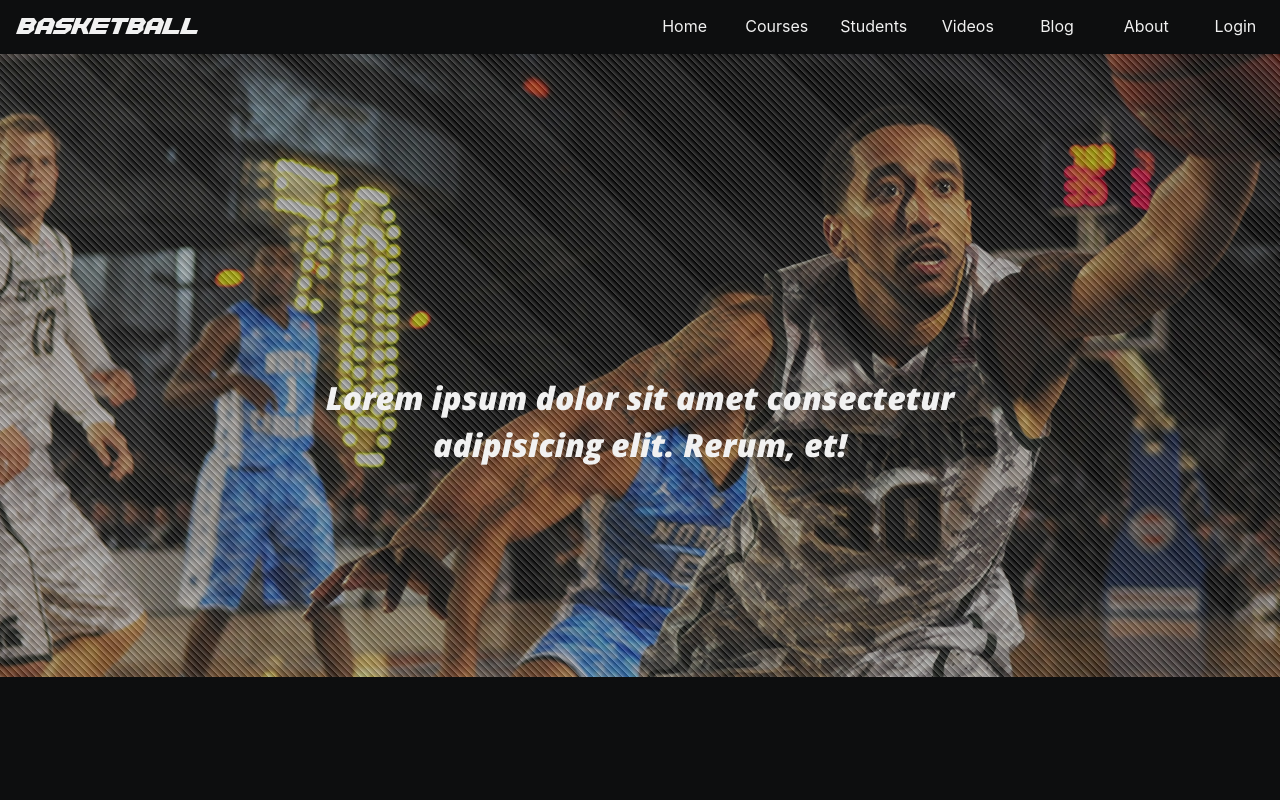
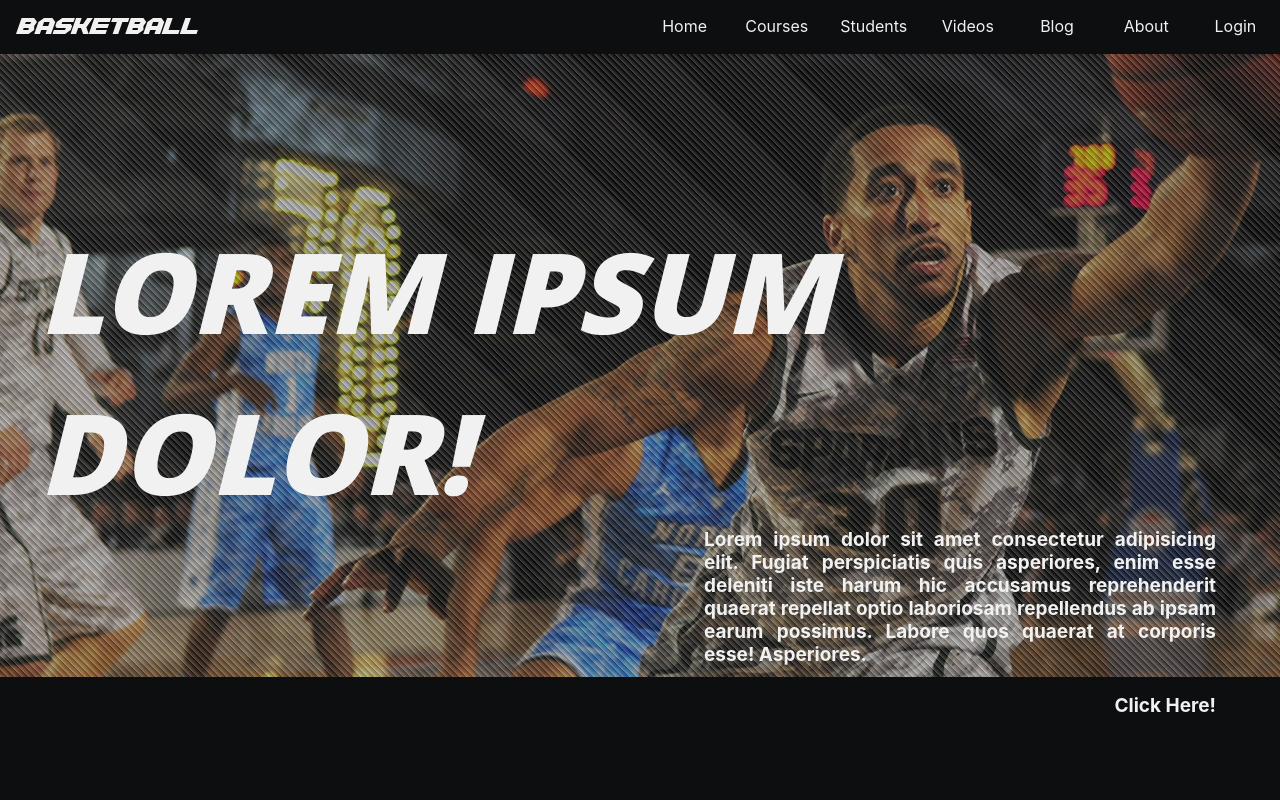
Before and after one commit to NayrPro/basketball, a React (Create React App) app: page / in a window 1280 px wide. Shown: the top 800 px of the page. Built offline with nearby package versions, Linux system fonts and the light colour scheme.

Commit message:
New main title

```diff
--- a/src/components/Footer/Footer.css
+++ b/src/components/Footer/Footer.css
@@ -24,6 +24,7 @@
 .footer-lists>ul>li>a{
     text-decoration: none;
     color: #0d0e0f;
+    font-weight: bold;
 }
 
 .footer-social-medias{
--- a/src/components/Main/Main.css
+++ b/src/components/Main/Main.css
@@ -1,6 +1,6 @@
 @font-face {
-    font-family: OpenSans-ExtraBoldItalic;
-    src: url("./OpenSans-ExtraBoldItalic-webfont.ttf");
+    font-family: OpenSans-ExtraBold;
+    src: url("./OpenSans-ExtraBold-webfont.ttf");
 }
 
 .main{
@@ -12,16 +12,35 @@
     z-index: -1;
     display: block;
 }
+
 .main-title{
-    /* color: white; */
-    position: absolute;
+	position: absolute;
     z-index: 1;
-    top: 50%;
-    left: 50%;
-    transform: translate(-50%, -50%);
+    font-size: 7rem;
+    margin-top: 12%;
+    width: 82%;
+    margin-left: 3%;
+    font-family: OpenSans-ExtraBold;
+    font-style: italic;
+}
 
-    font-family: OpenSans-ExtraBoldItalic;
-    text-align: center;
+.main-title-paragraph{
+	position: absolute;
+	z-index: 2;
+	width: 40%;
+	left: 55%;
+	bottom: 8%;
+
+    font-weight: bold;
+	text-align: justify;
+	font-size: 19px;
+}
+
+.main-title-paragraph>span{
+	display: block;
+	margin-top: 10%;
+	float: right;
+	cursor: pointer;
 }
 
 .main-overlay{
@@ -38,10 +57,12 @@
 
 .main-info>h2{
     text-align: center;
+    font-size: 2rem;
  }
 
  .main-info>p{
      text-align: justify;
+     font-weight: bold;
  }
 
  .main-sections {
--- a/src/components/Main/Main.js
+++ b/src/components/Main/Main.js
@@ -3,7 +3,8 @@
 export default function Main() {
     return (
         <div className="main">
-            <h1 className="main-title">Lorem ipsum dolor sit amet consectetur adipisicing elit. Rerum, et!</h1>
+            <h1 className="main-title">LOREM IPSUM DOLOR!</h1>
+            <p className="main-title-paragraph">Lorem ipsum dolor sit amet consectetur adipisicing elit. Fugiat perspiciatis quis asperiores, enim esse deleniti iste harum hic accusamus reprehenderit quaerat repellat optio laboriosam repellendus ab ipsam earum possimus. Labore quos quaerat at corporis esse! Asperiores.<span>Click Here!</span></p>
             <div className="main-overlay">
                 <img className="main-image" src={require('./image.jpg')} alt="main"></img>
             </div>
```
